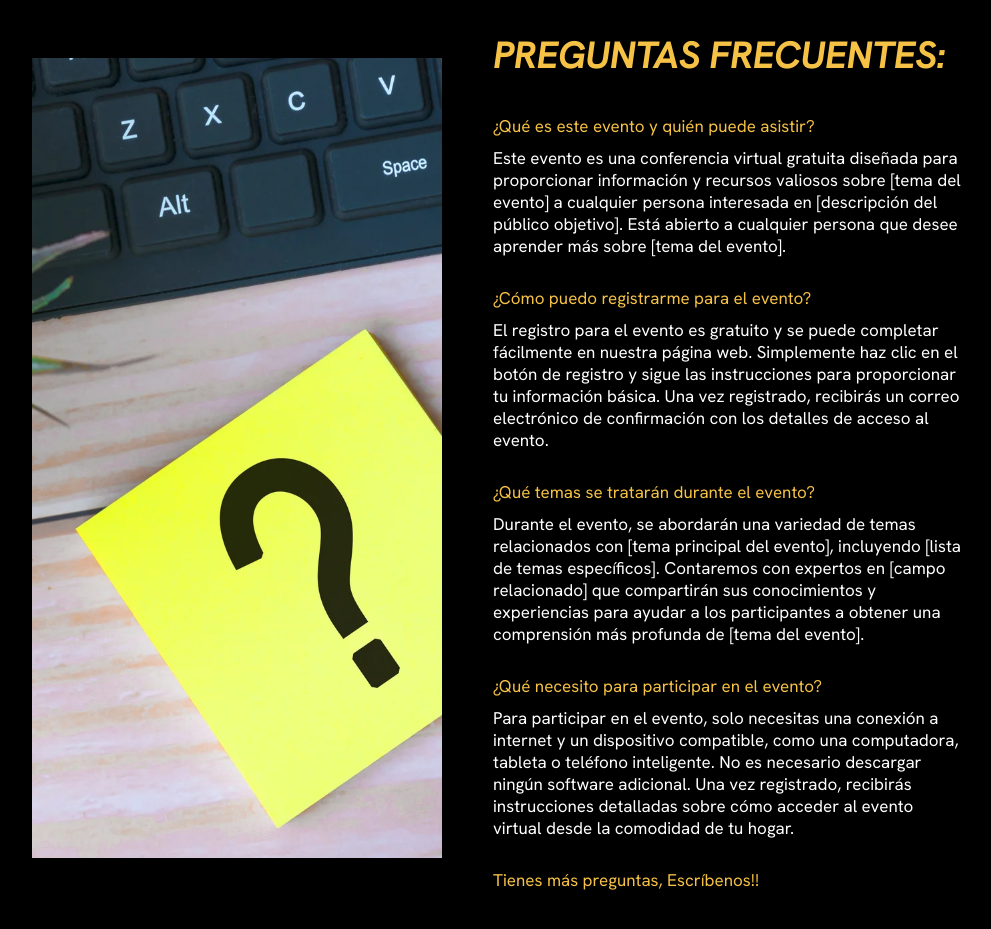
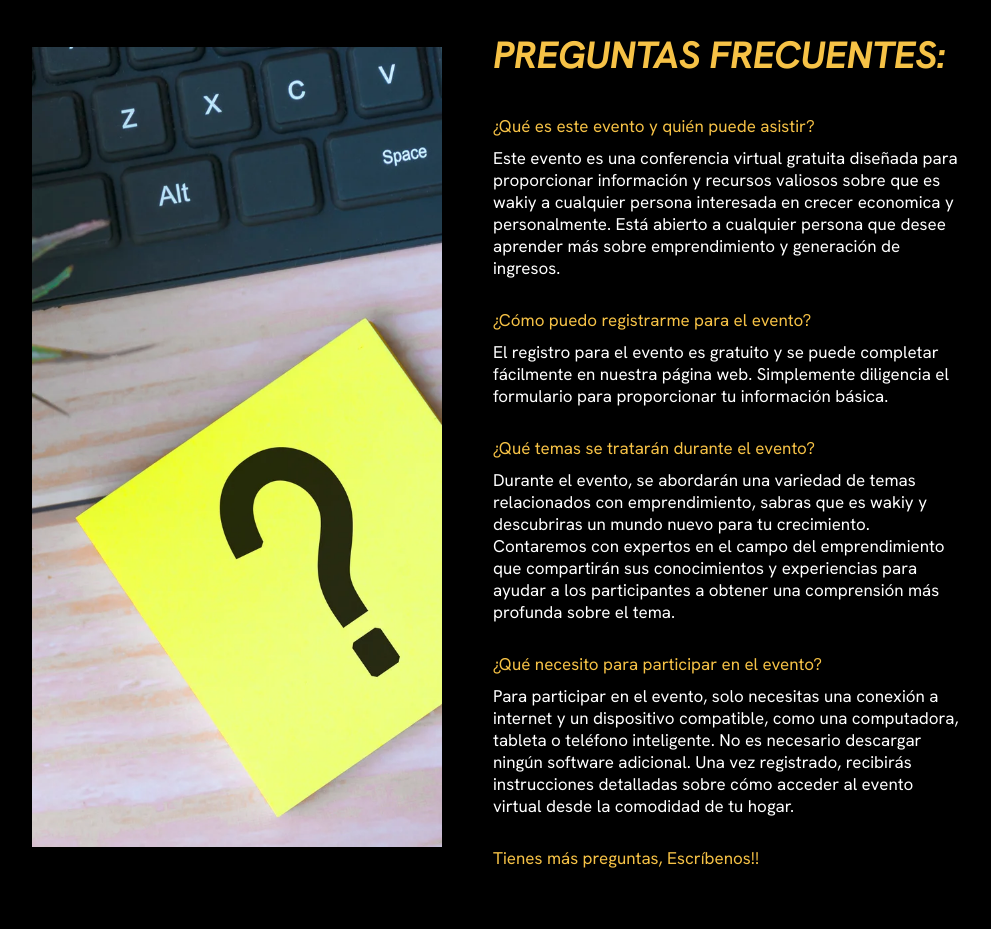
Before and after one commit to AdnCodeMasterDisk/LandingPagueWakiy, a plain HTML site: page index.html in a window 1280 px wide. Shown: the part 2820-3749 px from the top of the page, without its empty margins (147-1138 px from the left). Drawn offline with nearby package versions, Linux system fonts and the light colour scheme.

Commit message:
Update index.html

```diff
--- a/index.html
+++ b/index.html
@@ -96,21 +96,21 @@
             <h3 class="fc3 ff2 fx  bordertext fi">PREGUNTAS FRECUENTES:</h3>
 
             <p class="ff2 fc3 pr-40 fs pt-30">¿Qué es este evento y quién puede asistir?</p>
-            <p class="ff2 fc1 pr-40 fs pt-10">Este evento es una conferencia virtual gratuita diseñada para proporcionar información y recursos valiosos sobre [tema del evento] a cualquier persona interesada en [descripción del público objetivo]. Está abierto a cualquier persona que desee aprender más sobre [tema del evento].</p>
+            <p class="ff2 fc1 pr-40 fs pt-10">Este evento es una conferencia virtual gratuita diseñada para proporcionar información y recursos valiosos sobre que es wakiy a cualquier persona interesada en crecer economica y personalmente. Está abierto a cualquier persona que desee aprender más sobre emprendimiento y generación de ingresos.</p>
 
             <p class="ff2 fc3 pr-40 fs pt-30">¿Cómo puedo registrarme para el evento?
             </p>
-            <p class="ff2 fc1 pr-40 fs pt-10">El registro para el evento es gratuito y se puede completar fácilmente en nuestra página web. Simplemente haz clic en el botón de registro y sigue las instrucciones para proporcionar tu información básica. Una vez registrado, recibirás un correo electrónico de confirmación con los detalles de acceso al evento.</p>
+            <p class="ff2 fc1 pr-40 fs pt-10">El registro para el evento es gratuito y se puede completar fácilmente en nuestra página web. Simplemente diligencia el formulario para proporcionar tu información básica.</p>
 
 
             <p class="ff2 fc3 pr-40 fs pt-30">¿Qué temas se tratarán durante el evento?</p>
-            <p class="ff2 fc1 pr-40 fs pt-10">Durante el evento, se abordarán una variedad de temas relacionados con [tema principal del evento], incluyendo [lista de temas específicos]. Contaremos con expertos en [campo relacionado] que compartirán sus conocimientos y experiencias para ayudar a los participantes a obtener una comprensión más profunda de [tema del evento].</p>
+            <p class="ff2 fc1 pr-40 fs pt-10">Durante el evento, se abordarán una variedad de temas relacionados con emprendimiento, sabras que es wakiy y descubriras un mundo nuevo para tu crecimiento. Contaremos con expertos en el campo del emprendimiento que compartirán sus conocimientos y experiencias para ayudar a los participantes a obtener una comprensión más profunda sobre el tema.</p>
 
 
             <p class="ff2 fc3 pr-40 fs pt-30">¿Qué necesito para participar en el evento?</p>
             <p class="ff2 fc1 pr-40 fs pt-10">Para participar en el evento, solo necesitas una conexión a internet y un dispositivo compatible, como una computadora, tableta o teléfono inteligente. No es necesario descargar ningún software adicional. Una vez registrado, recibirás instrucciones detalladas sobre cómo acceder al evento virtual desde la comodidad de tu hogar.</p>
 
-            <a href="" class="ff2 fc3 tdn pt-30 fs">Tienes más preguntas, Escríbenos!!</a>
+            <a href="https://chat.whatsapp.com/KksGSabIkkhCsb8PNZf7Ww" class="ff2 fc3 tdn pt-30 fs">Tienes más preguntas, Escríbenos!!</a>
         </div>
     </section>
 
```
